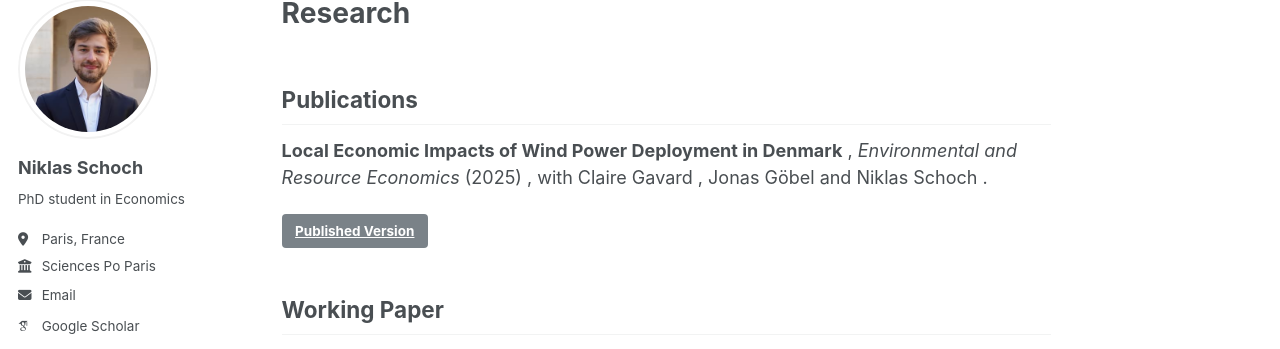
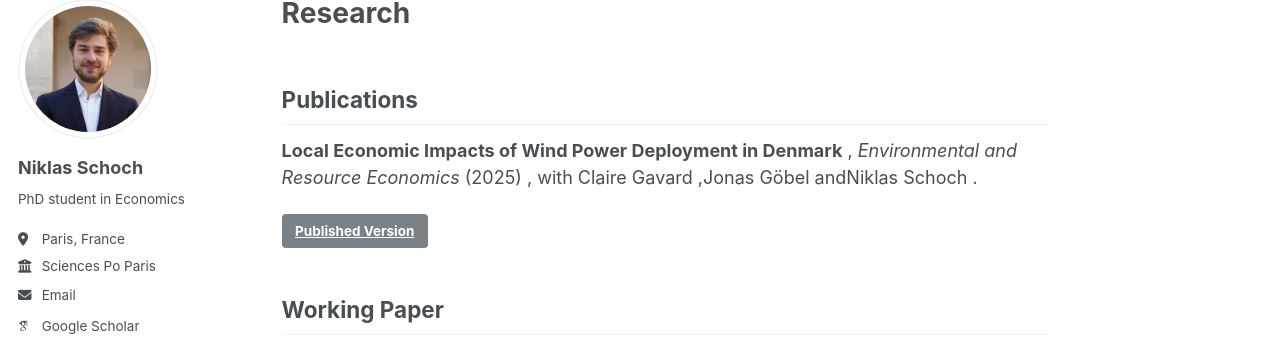
Before and after one commit to niklasschoch/niklasschoch.github.io, a Jekyll site: the page built from _pages/research.md, in a window 1280 px wide and 1198 px high. Shown: the part 107-456 px from the top of the window. Built offline with Jekyll 4.4.1, drawn with Linux system fonts in a browser that asks for light colours; some web fonts are replaced.

Commit message:
Update research.md
Signed-off-by: niklasschoch <74817881+niklasschoch@users.noreply.github.com>

```diff
--- a/_pages/research.md
+++ b/_pages/research.md
@@ -16,8 +16,7 @@ author_profile: true
 <div style="margin-bottom: 2rem;">
   <p>
     <strong>{{ item.title }}</strong>
-    {% if category == "Work in Progress" and item.authors %}
-      , with
+    {% if category == "Work in Progress" and item.authors %}, with
       {% assign author_count = item.authors | size %}
       {% if author_count == 1 %}
         {{ item.authors[0] -}}
@@ -41,28 +40,28 @@ author_profile: true
     {% if category != "Work in Progress" %}
       {% if item.venue %}, <em>{{ item.venue }}</em>{% endif %}
       {% if item.citation %} ({{ item.citation }}) {% endif %}
-      {% if item.authors %}
-        , with
-        {% assign author_count = item.authors | size %}
-        {% if author_count == 1 %}
-          {{ item.authors[0] -}}
-        {% elsif author_count == 2 %}
-          {{ item.authors[0] }} and {{ item.authors[1] -}}
-        {% else %}
-          {% for author in item.authors %}
-            {% assign i = forloop.index0 %}
-            {% assign last = author_count | minus: 1 %}
-            {% if i == 0 %}
-              {{ author }}
-            {% elsif i == last %}
-              and {{ author }}
-            {% else %}
-              , {{ author }}
-            {% endif %}
-          {% endfor %}
-        {% endif -%}.
-      {% else -%}.
-      {% endif %}
+        {% if item.authors %}
+          , with
+          {% assign author_count = item.authors | size %}
+          {% if author_count == 1 %}
+            {{- item.authors[0] -}}
+          {% elsif author_count == 2 %}
+            {{- item.authors[0] -}} and {{- item.authors[1] -}}
+          {% else %}
+            {% for author in item.authors %}
+              {% assign i = forloop.index0 %}
+              {% assign last = author_count | minus: 1 %}
+              {% if i == 0 %}
+                {{- author -}}
+              {% elsif i == last %}
+                and {{- author -}}
+              {% else %}
+                , {{- author -}}
+              {% endif %}
+            {% endfor %}
+          {% endif -%}.
+        {% else -%}.
+        {% endif %}
     {% endif %}
   </p>
 
```
